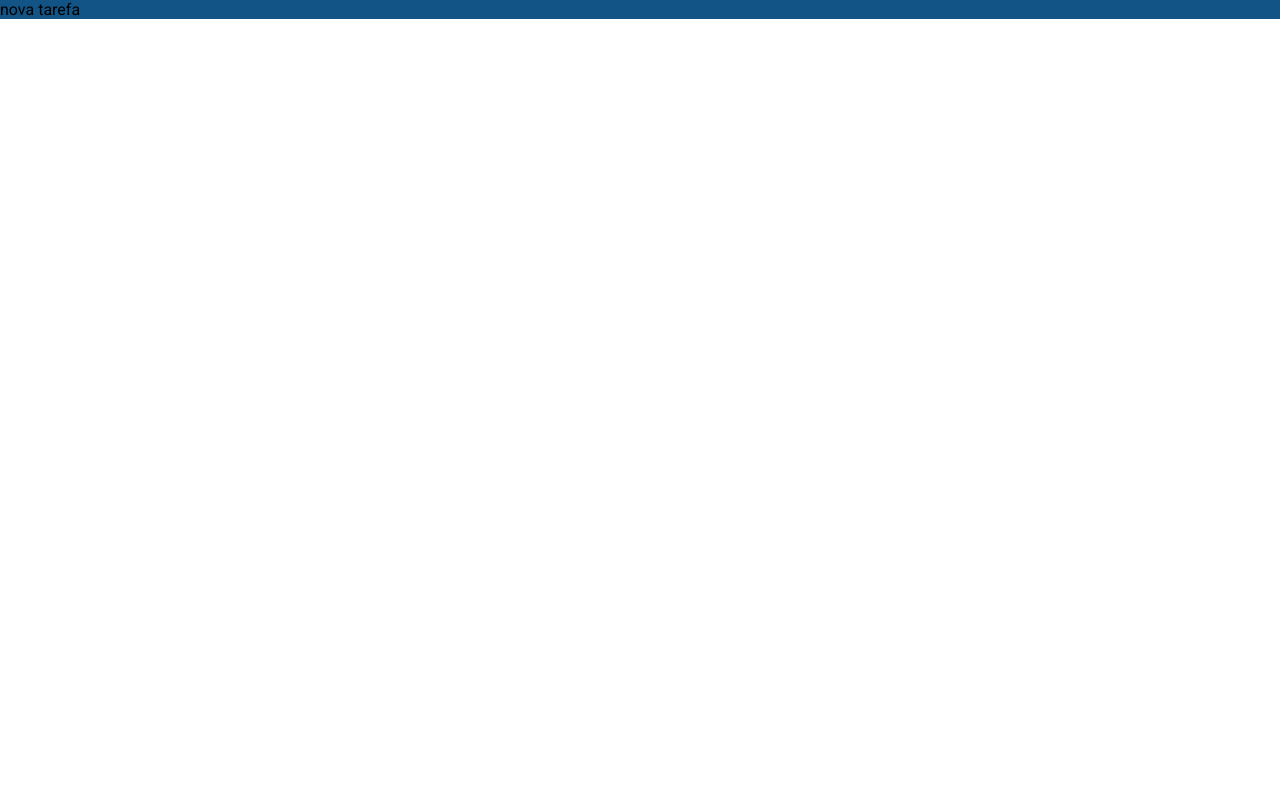
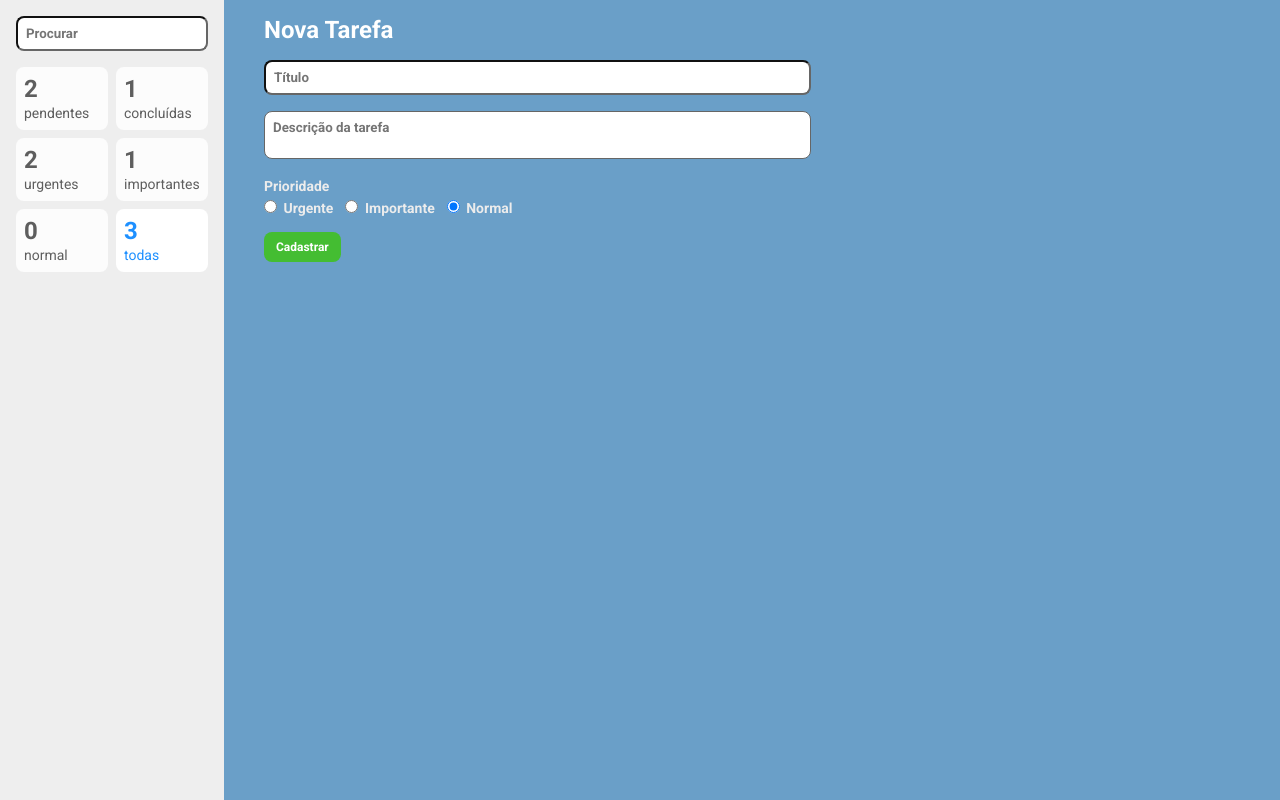
Before and after one commit to diegofelipesoares/minhas-tarefas, a React (Create React App) app: page /novo in a window 1280 px wide. Built offline with nearby package versions, Linux system fonts and the light colour scheme.

Commit message:
Criando página de cadastro

```diff
--- a/src/components/Tarefa/index.tsx
+++ b/src/components/Tarefa/index.tsx
@@ -6,6 +6,7 @@ import { useDispatch } from "react-redux"
 import  * as S from "./styles"
 import * as enums from '../../utils/enums/Tarefa'
 import { remover, editar } from "../../store/reducers/tarefas"
+import { BotaoSalvar } from "../../styles"
 
 //Tipagem
 type Props = {
@@ -58,7 +59,7 @@ const Tarefa =
         {estaEditando ?
           (
             <>
-              <S.BotaoSalvar
+              <BotaoSalvar
               onClick={()=> {dispatch(
                 editar({
                   descricao,
@@ -71,7 +72,7 @@ const Tarefa =
               setEstaEditando(false)
             }}
               >
-                Salvar</S.BotaoSalvar>
+                Salvar</BotaoSalvar>
               <S.BotaoCancelarRemover onClick={cancelarEdicao}>Cancelar</S.BotaoCancelarRemover>
             </>
           ):(
--- a/src/components/Tarefa/styles.ts
+++ b/src/components/Tarefa/styles.ts
@@ -77,9 +77,7 @@ export const Botao = styled.button`
   border-radius: 8px;
   margin-right: 8px;
 `
-export const BotaoSalvar = styled(Botao)`
-  background-color: ${variaveis.verde};
-`
+
 export const BotaoCancelarRemover = styled(Botao)`
   background-color: ${variaveis.vermelho};
 `
--- a/src/containers/BarraLateral/index.tsx
+++ b/src/containers/BarraLateral/index.tsx
@@ -1,9 +1,10 @@
 import { useDispatch, useSelector } from "react-redux"
 import FiltroCard from "../../components/FiltroCard"
-import { Aside, Filtros, Campo } from "./styles"
+import { Aside, Filtros } from "./styles"
 import { RootReducer } from '../../store'
 import { alteraTermo } from "../../store/reducers/filtro"
 import * as enums from '../../utils/enums/Tarefa'
+import { Campo } from "../../styles"
 
 const BarraLateral = () => {
   const dispatch = useDispatch()
--- a/src/containers/BarraLateral/styles.ts
+++ b/src/containers/BarraLateral/styles.ts
@@ -12,13 +12,3 @@ export const Filtros = styled.div`
   grid-gap: 8px;
   margin-top: 16px;
 `
-
-export const Campo = styled.input`
-  padding: 8px;
-  background-color: #fff;
-  border-radius: 8px;
-  font-weight: bold;
-  color: #666666;
-  border-color: #666666;
-  width: 100%;
-`
--- /dev/null
+++ b/src/containers/Formulario/index.tsx
@@ -0,0 +1,74 @@
+import { FormEvent, useState } from 'react'
+import { useDispatch } from 'react-redux'
+import { useNavigate } from 'react-router-dom'
+
+import { BotaoSalvar, MainContainer, Titulo } from "../../styles"
+import { Campo } from "../../styles"
+import { Form, Opcoes, Opcao } from "./styles"
+import * as enums from '../../utils/enums/Tarefa'
+import Tarefa from '../../models/Tarefa'
+import { cadastrar } from '../../store/reducers/tarefas'
+
+const Formulario = () => {
+  const dispatch = useDispatch()
+  const navigate = useNavigate()
+
+  const [titulo, setTitulo] = useState('')
+  const [descricao, setDescricao] = useState ('')
+  const [prioridade, setPrioridade] = useState (enums.Prioridade.NORMAL)
+
+const cadastrarTarefa = (evento: FormEvent) =>{
+  //impedir a atualização automática da página ao clicar no botão
+  evento.preventDefault()
+  //fazer a importação de Tarefa do models/tarefa
+  const tarefaParaAdicionar = new Tarefa(
+    titulo,
+    prioridade,
+    enums.Status.PENDENTE,
+    descricao,
+    //colocamos o id por enquanto 9 a fim de teste.
+    9
+  )
+  //cadastra vem do reducer e tarefasParaAdicionar é a const que cria o objeto acima.
+  dispatch(cadastrar(tarefaParaAdicionar))
+  // depois realizar o cadastro, volta para página inicial
+  navigate('/')
+}
+
+  return(
+    <MainContainer>
+      <Titulo>Nova Tarefa</Titulo>
+
+        <Form onSubmit={cadastrarTarefa}>
+          <Campo
+          value={titulo} onChange={evento => setTitulo(evento.target.value)}
+          type="text"
+          placeholder="Título" />
+
+          <Campo
+          value={descricao} onChange={({target}) => setDescricao(target.value)}
+          as="textarea" placeholder="Descrição da tarefa" />
+
+          <Opcoes>
+            <p>Prioridade</p>
+            {Object.values(enums.Prioridade).map(prioridade =>(
+              <Opcao key={prioridade}>
+                <input value={prioridade}
+                name="prioridade"
+                type="radio"
+                onChange={evento => setPrioridade(evento.target.value as enums.Prioridade)}
+                id={prioridade}
+                defaultChecked={prioridade === enums.Prioridade.NORMAL}
+                /> {' '}
+                <label htmlFor={prioridade}>{prioridade}</label>
+              </Opcao>
+            ))}
+          </Opcoes>
+
+          <BotaoSalvar type="submit">Cadastrar</BotaoSalvar>
+        </Form>
+    </MainContainer>
+  )
+}
+
+export default Formulario
--- /dev/null
+++ b/src/containers/Formulario/styles.ts
@@ -0,0 +1,33 @@
+import styled from "styled-components";
+
+export const Form = styled.form`
+  max-width: 547px;
+  width: 100%;
+  font-weight: bold;
+  font-size: 14px;
+  color:rgb(236, 236, 236);
+
+  textarea {
+    resize: none;
+    margin: 16px 0;
+  }
+`
+export const Opcoes = styled.div`
+  margin-bottom: 16px;
+
+    p{
+      margin-bottom: 6px;
+    }
+
+    label{
+      margin-right: 12px;
+    }
+
+    input{
+      margin-right: 3px;
+    }
+`
+export const Opcao = styled.div`
+  display: inline;
+  text-transform: capitalize;
+`
--- a/src/containers/ListaDeTarefas/index.tsx
+++ b/src/containers/ListaDeTarefas/index.tsx
@@ -1,6 +1,6 @@
 import { useSelector } from 'react-redux'
 import Tarefa from "../../components/Tarefa"
-import { Container, FiltroDestaque, Lista, ResumoFiltros } from "./styles"
+import { MainContainer, FiltroDestaque, Lista, Titulo } from "../../styles"
 import { RootReducer } from "../../store"
 import { eachItem } from 'ajv/dist/compile/util'
 
@@ -36,8 +36,8 @@ const ListaDeTarefas = () => {
   const fTarefas = filtraTarefas()
 
   return (
-      <Container>
-        <ResumoFiltros>
+      <MainContainer>
+        <Titulo as="p">
           {fTarefas.length} tarefas marcadas como: <FiltroDestaque> {criterio} {valor} </FiltroDestaque>
           {termo && termo.length > 0 && (
             <>
@@ -45,7 +45,7 @@ const ListaDeTarefas = () => {
               E termo de pesquisa: <FiltroDestaque>{termo}</FiltroDestaque>
             </>
           )}
-         </ResumoFiltros>
+         </Titulo>
         <ul>
           <li>{termo}</li>
           <li>{criterio}</li>
@@ -64,7 +64,7 @@ const ListaDeTarefas = () => {
             </Lista>
           ))}
         </ul>
-      </Container>
+      </MainContainer>
   )
 }
 
--- a/src/containers/ListaDeTarefas/styles.ts
+++ /dev/null
@@ -1,21 +0,0 @@
-import styled from 'styled-components'
-
-export const Container = styled.main`
-  padding: 0 40px;
-  height: 100vh;
-  overflow-y: scroll;
-  background-color:rgb(106, 159, 200);
-`
-
-export const Lista = styled.li`
-  list-style: none;
-`
-
-export const ResumoFiltros = styled.p`
-  margin: 16px 16px 16px 0;
-  color: #fff;
-
-`
-export const FiltroDestaque = styled.span`
-  font-weight: bold;
-`
--- a/src/pages/Cadastro/index.tsx
+++ b/src/pages/Cadastro/index.tsx
@@ -1,3 +1,15 @@
-const Cadastro = () => <div> nova tarefa</div>
+import BarraLateral from "../../containers/BarraLateral"
+import Formulario from "../../containers/Formulario"
+
+const Cadastro = () => (
+  <>
+  {/* Barra Lateral */}
+  <BarraLateral />
+
+  {/* Conteúdo Principal */}
+  <Formulario />
+
+  </>
+)
 
 export default Cadastro
--- a/src/store/reducers/tarefas.ts
+++ b/src/store/reducers/tarefas.ts
@@ -38,10 +38,24 @@ const tarefasSlice = createSlice({
       if (indexDaTarefa >= 0) {
         state[indexDaTarefa] = action.payload
       }
+    },
+    cadastrar: (state, action: PayloadAction<Tarefa>) =>{
+      // Verificando se a tarefa já existe
+      const tarefaJaExiste = state.find(
+        (tarefa) =>
+          tarefa.titulo.toLowerCase() === action.payload.titulo.toLowerCase()
+      )
+      //caso encontrada tarefa existente, mostra o alert.
+      if (tarefaJaExiste){
+        alert ('Já existe uma tarefa com esse nome')
+      } else {
+        //se não, faz o cadastro da tarefa
+        state.push(action.payload)
+      }
     }
   }
 })
 
-export const { remover, editar } = tarefasSlice.actions
+export const { remover, editar, cadastrar } = tarefasSlice.actions
 
 export default tarefasSlice.reducer
--- a/src/styles/index.ts
+++ b/src/styles/index.ts
@@ -1,4 +1,7 @@
 import styled, { createGlobalStyle } from "styled-components";
+import { Botao } from "../components/Tarefa/styles";
+import variaveis from "./variaveis";
+
 
 const EstiloGlobal = createGlobalStyle`
 *{
@@ -14,5 +17,39 @@ export const Container = styled.div`
   grid-template-columns: 224px auto;
   background-color: #125485;
 `
+//Estilo dos containers principais
+export const MainContainer = styled.main`
+  padding: 0 40px;
+  height: 100vh;
+  overflow-y: scroll;
+  background-color:rgb(106, 159, 200);
+`
+
+export const Lista = styled.li`
+  list-style: none;
+`
+
+export const Titulo = styled.h2`
+  margin: 16px 16px 16px 0;
+  color: #fff;
+
+`
+export const FiltroDestaque = styled.span`
+  font-weight: bold;
+`
+
+export const Campo = styled.input`
+  padding: 8px;
+  background-color: #fff;
+  border-radius: 8px;
+  font-weight: bold;
+  color: #666666;
+  border-color: #666666;
+  width: 100%;
+`
+
+export const BotaoSalvar = styled(Botao)`
+  background-color: ${variaveis.verde};
+`
 
 export default EstiloGlobal
```
